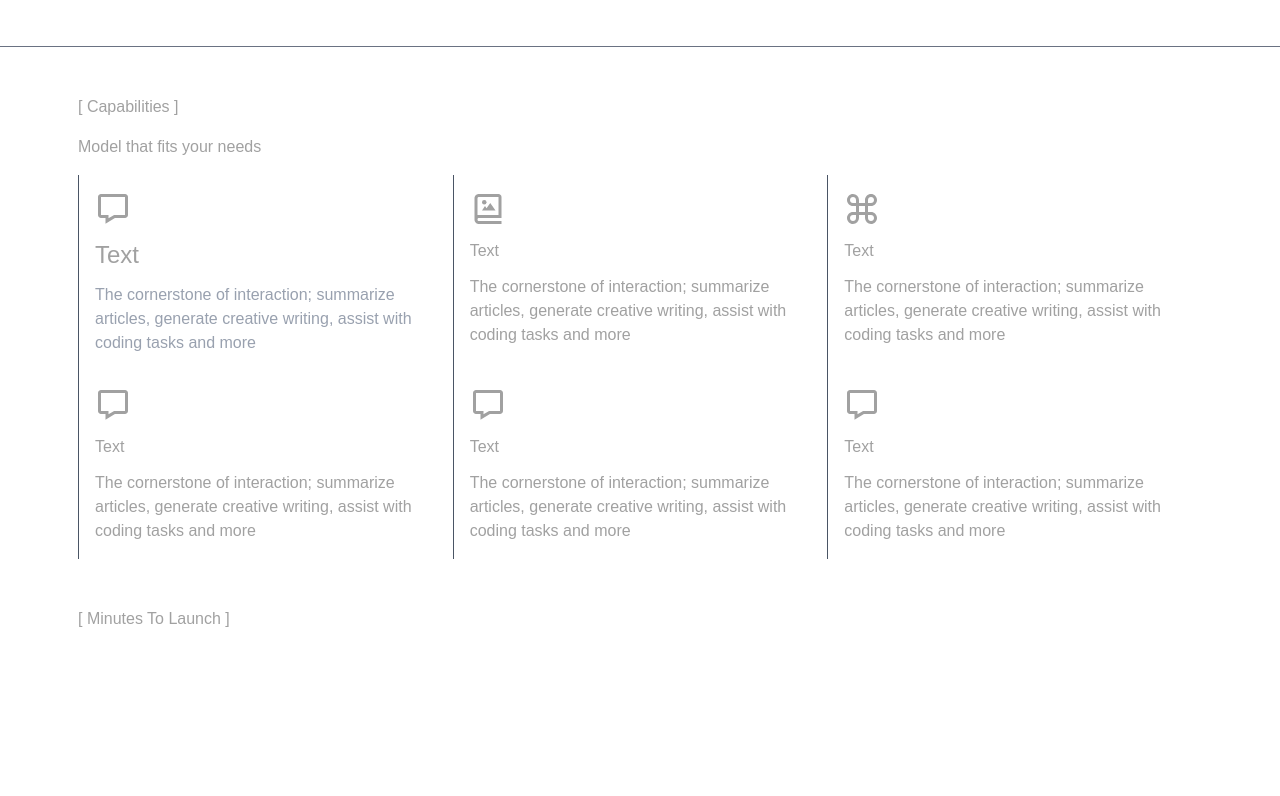
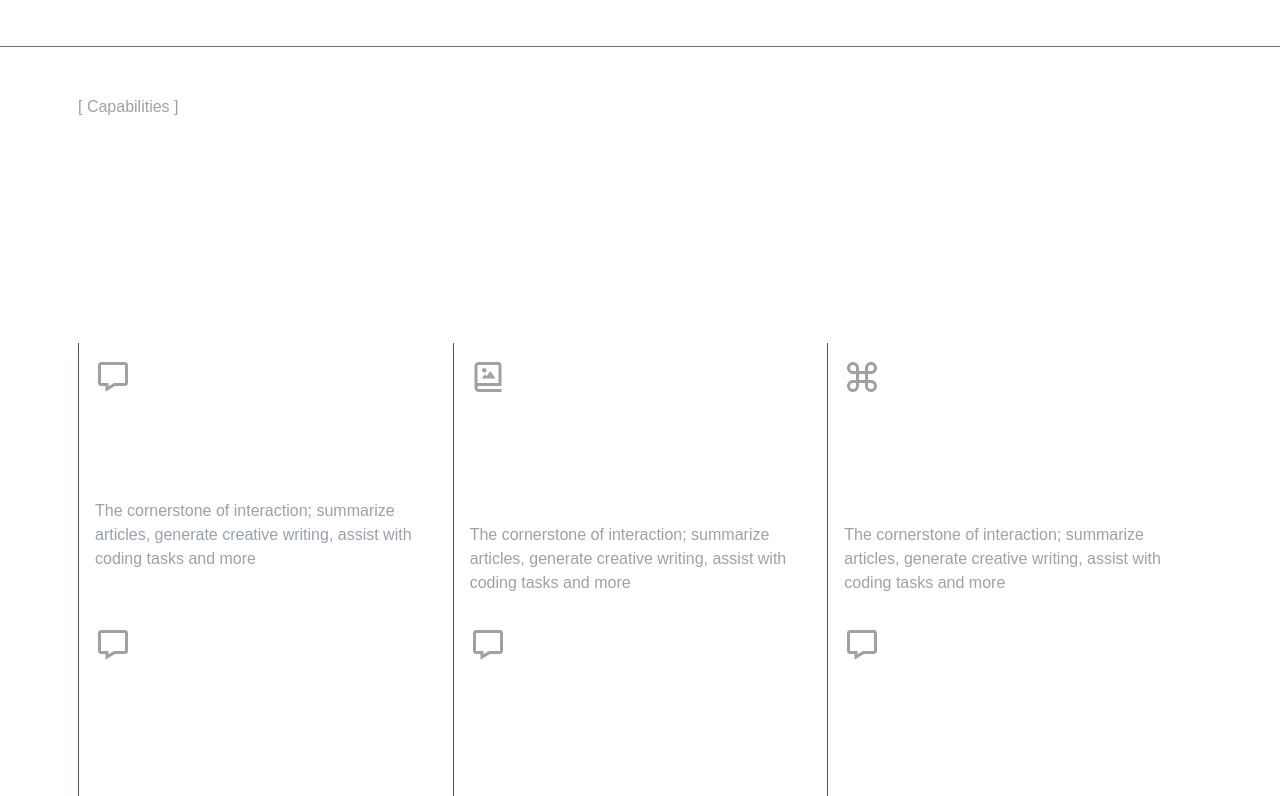
Before and after one commit to MilkiyasGebru/xAI, a Next.js app: page / in a window 1280 px wide. Shown: the part 764-1560 px from the top of the page. Built offline with nearby package versions, Linux system fonts and the light colour scheme.

Commit message:
Added hover effect and added the proper spacing

```diff
--- a/components/Features.jsx
+++ b/components/Features.jsx
@@ -6,47 +6,47 @@ export default function Features() {
     return (
         <div className="flex flex-col gap-4 mt-8 py-4 max-w-[1124px] mx-auto">
             <p>[ Capabilities ]</p>
-            <h2>Model that fits your needs</h2>
+            <h2 className="mt-12 text-5xl text-white mb-24">Models that fits your needs</h2>
             <div className="flex flex-wrap">
                 {/*Features*/}
-                <div className="flex flex-col gap-3 w-1/3 p-4 border-l border-gray-600 ">
+                <div className="flex flex-col  w-1/3 p-4 border-l border-gray-600 hover:border cursor-pointer">
                     <BiMessage className="text-4xl" />
-                    <h3 className="text-2xl">Text</h3>
+                    <h3 className=" mt-12 mb-6 text-white text-2xl">Text</h3>
                     <p className="text-gray-400">The cornerstone of interaction; summarize articles, generate
                         creative writing, assist with coding tasks and more
                     </p>
                 </div>
-                <div className="flex flex-col gap-3 w-1/3 p-4 border-l border-gray-600">
+                <div className="flex flex-col gap-3 w-1/3 p-4 border-l border-gray-600 hover:border cursor-pointer">
                     <BiPhotoAlbum className="text-4xl" />
-                    <h3>Text</h3>
+                    <h3 className="mt-12 mb-6 text-white text-2xl">Text</h3>
                     <p>The cornerstone of interaction; summarize articles, generate
                         creative writing, assist with coding tasks and more
                     </p>
                 </div>
-                <div className="flex flex-col gap-3 w-1/3 p-4 border-l border-gray-600">
+                <div className="flex flex-col gap-3 w-1/3 p-4 border-l border-gray-600 hover:border cursor-pointer">
                     <BiCommand className="text-4xl" />
-                    <h3>Text</h3>
+                    <h3 className="mt-12 mb-6 text-white text-2xl">Text</h3>
                     <p>The cornerstone of interaction; summarize articles, generate
                         creative writing, assist with coding tasks and more
                     </p>
                 </div>
-                <div className="flex flex-col gap-3 w-1/3 p-4 border-l border-gray-600">
+                <div className="flex flex-col gap-3 w-1/3 p-4 border-l border-gray-600 hover:border cursor-pointer">
                     <BiMessage className="text-4xl" />
-                    <h3>Text</h3>
+                    <h3 className="mt-12 mb-6 text-white text-2xl">Text</h3>
                     <p>The cornerstone of interaction; summarize articles, generate
                         creative writing, assist with coding tasks and more
                     </p>
                 </div>
-                <div className="flex flex-col gap-3 w-1/3 p-4 border-l border-gray-600">
+                <div className="flex flex-col gap-3 w-1/3 p-4 border-l border-gray-600 hover:border cursor-pointer">
                     <BiMessage className="text-4xl" />
-                    <h3>Text</h3>
+                    <h3 className="mt-12 mb-6 text-white text-2xl">Text</h3>
                     <p>The cornerstone of interaction; summarize articles, generate
                         creative writing, assist with coding tasks and more
                     </p>
                 </div>
-                <div className="flex flex-col gap-3 w-1/3 p-4 border-l border-gray-600">
+                <div className="flex flex-col gap-3 w-1/3 p-4 border-l border-gray-600 hover:border cursor-pointer">
                     <BiMessage className="text-4xl" />
-                    <h3>Text</h3>
+                    <h3 className="mt-12 mb-6 text-white text-2xl">Text</h3>
                     <p>The cornerstone of interaction; summarize articles, generate
                         creative writing, assist with coding tasks and more
                     </p>
```
